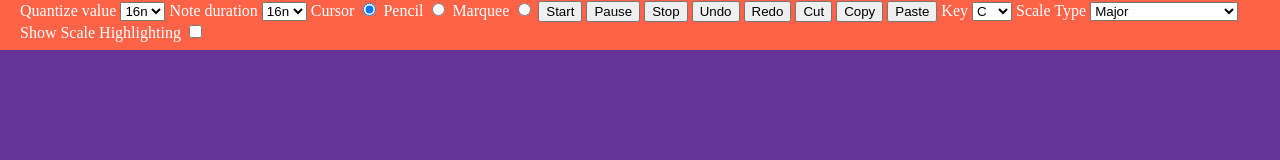
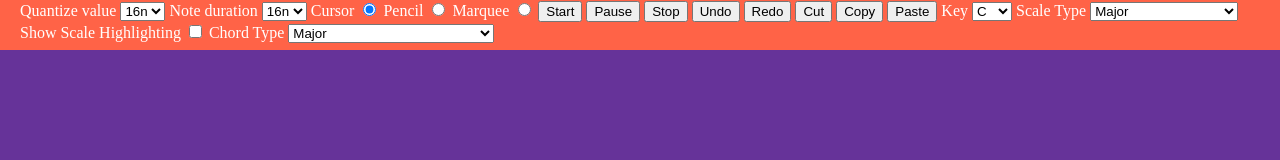
Before and after one commit to Adam-Campbell/canvas-piano-roll, a website with bundled scripts: page index.html in a window 1280 px wide. Built offline with nearby package versions, Linux system fonts and the light colour scheme.

Commit message:
Added different chord types and wired up to a select control

```diff
--- a/index.html
+++ b/index.html
@@ -124,6 +124,50 @@
 
             <label for="display-scale-toggle">Show Scale Highlighting</label>
             <input id="display-scale-toggle" type="checkbox" />
+
+            <label for="chord-type-select">Chord Type</label>
+            <select id="chord-type-select">
+                <optgroup label="Major">
+                    <option selected value="major">Major</option>
+                    <option value="major seventh">Major Seventh</option>
+                    <option value="major ninth">Major Ninth</option>
+                    <option value="major thirteenth">Major Thirteenth</option>
+                    <option value="sixth">Sixth</option>
+                    <option value="sixth/ninth">Six/Ninth</option>
+                    <option value="lydian">Lydian</option>
+                    <option value="major seventh b6">Major Seventh flat Six</option>
+                </optgroup>
+                <optgroup label="Minor">
+                    <option value="minor">Minor</option>
+                    <option value="minor seventh">Minor Seventh</option>
+                    <option value="minor/major seventh">Minor/Major Seventh</option>
+                    <option value="minor sixth">Minor Sixth</option>
+                    <option value="minor ninth">Minor Ninth</option>
+                    <option value="minor eleventh">Minor Eleventh</option>
+                    <option value="minor thirteenth">Minor Thirteenth</option>
+                    <option value="diminished">Diminished</option>
+                    <option value="diminished seventh">Diminished Seventh</option>
+                    <option value="half-diminished">Half-Diminished</option>
+                </optgroup>
+                <optgroup label="Dominant/Seventh">
+                    <option value="dominant seventh">Dominant Seventh</option>
+                    <option value="dominant ninth">Dominant Ninth</option>
+                    <option value="dominant thirteenth">Dominant Thirteenth</option>
+                    <option value="lydian dominant seventh">Lydian Dominant Seventh</option>
+                    <option value="dominant b9">Dominant flat Nine</option>
+                    <option value="dominant #9">Dominant sharp Nine</option>
+                    <option value="altered">Altered</option>
+                    <option value="suspended 4th">Suspended Fourth</option>
+                    <option value="suspended 2nd">Suspended Second</option>
+                    <option value="suspended 4th seventh">Suspended Fourth Seventh</option>
+                    <option value="eleventh">Eleventh</option>
+                    <option value="suspended 4th b9">Suspsended Fourth flat Nine</option>
+                    <option value="fifth">Fifth</option>
+                    <option value="augmented">Augmented</option>
+                    <option value="augmented seventh">Augmented Seventh</option>
+                    <option value="major #11 (lydian)">Major sharp Eleven</option>
+                </optgroup>
+            </select>
         </div>
         <div id="canvas-container" tabindex="0"></div>
     </div>
--- a/js/PianoRoll/PianoRoll.js
+++ b/js/PianoRoll/PianoRoll.js
@@ -19,7 +19,8 @@ import {
     REDO_ACTION,
     COPY_TO_CLIPBOARD,
     CUT_TO_CLIPBOARD,
-    PASTE_FROM_CLIPBOARD
+    PASTE_FROM_CLIPBOARD,
+    CHORD_TYPE_UPDATE
 } from '../events';
 import emitter from '../EventEmitter';
 import PianoKeyLayer from '../PianoKeyLayer';
@@ -176,6 +177,9 @@ export default class PianoRoll {
         emitter.subscribe(ACTIVE_TOOL_UPDATE, tool => {
             this._activeTool = tool;
             console.log(this._activeTool);
+        });
+        emitter.subscribe(CHORD_TYPE_UPDATE, chordType => {
+            this._chordType = chordType;
         });
         emitter.subscribe(UNDO_ACTION, () => this._undo());
         emitter.subscribe(REDO_ACTION, () => this._redo());
--- /dev/null
+++ b/js/chordTypeSelect.js
@@ -0,0 +1,9 @@
+import emitter from './EventEmitter';
+import { CHORD_TYPE_UPDATE } from './events';
+
+export const initChordTypeSelect = () => {
+    const chordTypeSelect = document.getElementById('chord-type-select');
+    chordTypeSelect.addEventListener('change', e => {
+        emitter.broadcast(CHORD_TYPE_UPDATE, e.target.value);
+    });
+};
--- a/js/events.js
+++ b/js/events.js
@@ -2,6 +2,7 @@ export const QUANTIZE_VALUE_UPDATE = 'QUANTIZE_VALUE_UPDATE';
 export const NOTE_DURATION_UPDATE = 'NOTE_DURATION_UPDATE';
 export const SCALE_TYPE_UPDATE = 'SCALE_TYPE_UPDATE';
 export const DISPLAY_SCALE_UPDATE = 'DISPLAY_SCALE_UPDATE';
+export const CHORD_TYPE_UPDATE = 'CHORD_TYPE_UPDATE';
 export const ADD_NOTE = 'ADD_NOTE';
 export const ACTIVE_TOOL_UPDATE = 'ACTIVE_TOOL_UPDATE';
 export const UNDO_ACTION = 'UNDO_ACTION';
--- a/js/index.js
+++ b/js/index.js
@@ -7,6 +7,7 @@ import PianoRoll from './PianoRoll/index.js';
 import { initButtons } from './buttons';
 import { initToolSelect } from './toolSelect';
 import { initScaleSelect } from './scaleSelect';
+import { initChordTypeSelect } from './chordTypeSelect';
 
 
 initQuantizeSelect();
@@ -14,6 +15,7 @@ initNoteDurationSelect();
 initButtons();
 initToolSelect();
 initScaleSelect();
+initChordTypeSelect();
 
 const initialWidth = document.documentElement.clientWidth;
 const initialHeight = document.documentElement.clientHeight - 50;
```
